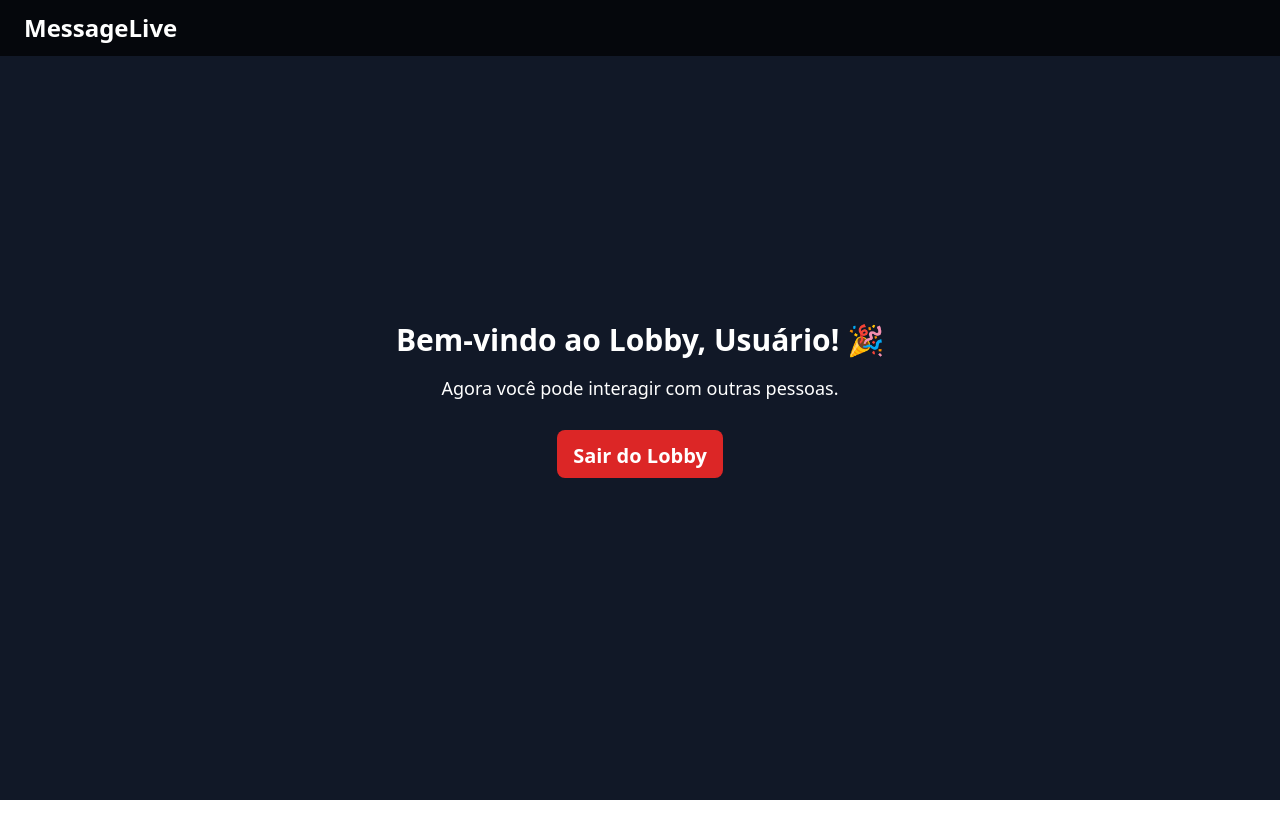
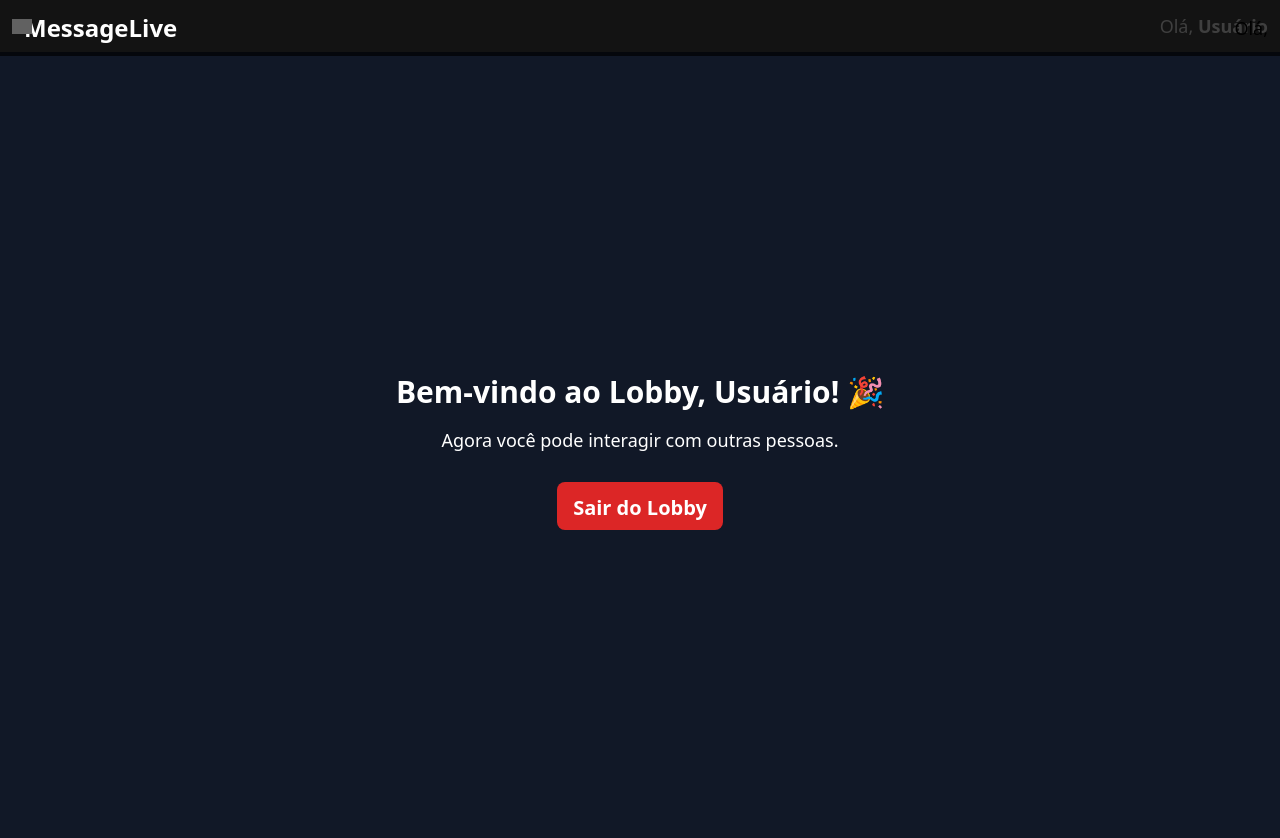
Before and after one commit to DanielQuintela/messageLive_Front-End, a React (Create React App) app: page /lobby in a window 1280 px wide. Shown: the top 838 px of the page. Before the commit the page ends 800 px from the top, so only its background shows below. Built offline with nearby package versions, Linux system fonts and the light colour scheme; no server answers; grey boxes are pictures that could not be loaded.

Commit message:
Adilçao do modal de saida, contexto para usuário e conexão com o back-end em tempo real com socket

```diff
--- a/package.json
+++ b/package.json
@@ -9,6 +9,7 @@
     "@types/react-dom": "^19.0.3",
     "@types/socket.io": "^3.0.2",
     "cra-template": "1.2.0",
+    "dotenv": "^16.4.7",
     "flowbite": "^3.1.1",
     "npx": "^10.2.2",
     "react": "^19.0.0",
@@ -16,6 +17,7 @@
     "react-router-dom": "^7.1.5",
     "react-scripts": "5.0.1",
     "react-toastify": "^11.0.3",
+    "socket.io-client": "^4.8.1",
     "ts-node": "^10.9.2",
     "typescript": "^4.9.5"
   },
--- a/public/index.html
+++ b/public/index.html
@@ -24,7 +24,7 @@
       work correctly both with client-side routing and a non-root public URL.
       Learn how to configure a non-root public URL by running `npm run build`.
     -->
-    <title>React App</title>
+    <title>MessageLive</title>
   </head>
   <body>
     <noscript>You need to enable JavaScript to run this app.</noscript>
--- a/src/pages/components/header/index.tsx
+++ b/src/components/header/index.tsx
@@ -1,13 +1,22 @@
 import { Flip, ToastContainer } from "react-toastify"
+interface header{
+    nome?: string
+}
+
+const HeaderContainer = (props: header) => {
 
 
-const HeaderApp = () => {
 
     return(
         <>
          <header className="bg-black/70 p-3 absolute top-0 left-0 w-full flex items-center justify-between">
             <h1 className="text-[#ffffff] ml-3  lg:text-2xl">MessageLive</h1>
             {/* <img src="messageLiveLogo.png" className="w-40 h-36 rounded-tl-3xl" alt='Imagem da logo' /> */}
+            <div className="text-lg">
+          <span>
+            Olá, <strong> {props.nome} </strong>
+          </span>
+        </div>
         </header>
 
         <ToastContainer
@@ -26,4 +35,4 @@ const HeaderApp = () => {
     )
 }
 
-export default HeaderApp
+export default HeaderContainer
--- /dev/null
+++ b/src/components/modals/modalCancel.tsx
@@ -0,0 +1,28 @@
+import React from 'react';
+import ModalContainer from './modalContainer';
+
+interface IModalCancelConfirmProps {
+    textContent: string;
+    onConfirm: () => void;
+    setShowModalCancelConfirm: (state: boolean) => void;
+}
+
+const ModalCancelConfirm = ({ textContent, onConfirm, setShowModalCancelConfirm }: IModalCancelConfirmProps) => {
+    return (
+        <>
+            <ModalContainer setShowModal={setShowModalCancelConfirm}>
+                <p className='text-white px-1 text-md'>{textContent}</p>
+                <div className='my-4 flex items-center justify-between'>
+                    <button onClick={() => setShowModalCancelConfirm(false)} className='border-2 border-[#4B70F5] text-white rounded-md mx-1 px-3 py-2 font-bold w-1/2'>
+                        Cancelar
+                    </button>
+                    <button onClick={onConfirm} className='bg-gradient-primary text-white rounded-md mx-1 px-3 py-2 font-bold w-1/2'>
+                        Confirmar
+                    </button>
+                </div>
+            </ModalContainer>
+        </>
+    )
+}
+
+export default ModalCancelConfirm;
--- /dev/null
+++ b/src/components/modals/modalContainer.tsx
@@ -0,0 +1,36 @@
+import React, { ReactNode, useEffect, useState } from 'react'
+
+export interface IModalProps{
+    setShowModal: (state: boolean) => void,
+    children?: ReactNode;
+}
+
+const ModalContainer = ({ setShowModal, children }: IModalProps) => {
+    const [animate, setAnimate] = useState('scale-90');
+
+    useEffect(() => {
+        setAnimate('scale-100');
+        setTimeout(() => {
+            setAnimate('scale-95');
+        }, 200);
+    }, []);
+
+    return (
+        <div className='bg-[#000000b5] fixed top-0 left-0 w-full h-screen backdrop-blur-sm z-10 flex items-center justify-center'>
+            <div className={`flex flex-col items-center justify-center w-96 max-h-[90vh] pt-10 px-8 pb-10 rounded-xl z-10 bg-[#0c0c0cc2] relative transition-transform ease-out ${animate}`}>
+                <header className='text-right w-full'>
+                    <button className=' p-3'
+                        id='btn-close'
+                        onClick={() => setShowModal(false)}>
+                        <img src='/delete.png' alt='Close' width={20} height={20} className='invert'  />
+                    </button>
+                </header>
+                <div className="w-full px-3 overflow-y-auto no-scrollbar">
+                    {children}
+                </div>
+            </div>
+        </div>
+    );
+}
+
+export default ModalContainer;
--- /dev/null
+++ b/src/hooks/UserContext.tsx
@@ -0,0 +1,42 @@
+import { createContext, useContext, useState, useEffect, ReactNode } from "react";
+import { io } from "socket.io-client";
+const APIPORT = process.env.PORT || 5000
+const socket = io(`http://localhost:${APIPORT}`);
+
+interface UserContextType {
+  nome: string;
+  setNome: (nome: string) => void;
+  socket: any;
+}
+
+const UserContext = createContext<UserContextType | undefined>(undefined);
+
+export function UserProvider({ children }: { children: ReactNode }) {
+  const [nome, setNome] = useState<string>("Usuário");
+
+  useEffect(() => {
+    console.log(socket);
+
+    socket.on("setUser", (username: string) => {
+      setNome(username);
+    });
+
+    return () => {
+      socket.off("setUser");
+    };
+  }, []);
+
+  return (
+    <UserContext.Provider value={{ nome, setNome, socket }}>
+      {children}
+    </UserContext.Provider>
+  );
+}
+
+export function useUser() {
+  const context = useContext(UserContext);
+  if (!context) {
+    throw new Error("useUser deve ser usado dentro de um UserProvider");
+  }
+  return context;
+}
--- a/src/index.tsx
+++ b/src/index.tsx
@@ -2,12 +2,16 @@ import React from 'react'
 import ReactDOM from 'react-dom/client'
 import './global.css'
 import AppRoutes from './routes'
-import HeaderApp from './pages/components/header'
+import HeaderContainer from './components/header'
+import { UserProvider } from './hooks/UserContext'
 
 
 ReactDOM.createRoot(document.getElementById('root')!).render(
   <React.StrictMode>
-      <HeaderApp />
-      <AppRoutes />
+    <UserProvider>
+        <HeaderContainer/>
+        <AppRoutes />
+    </UserProvider>
+
   </React.StrictMode>,
 )
--- a/src/pages/home/index.tsx
+++ b/src/pages/home/index.tsx
@@ -1,18 +1,22 @@
 import { useState } from 'react';
 import './index.css';
 import { useNavigate } from 'react-router-dom';
+import { useUser } from '../../hooks/UserContext';
+
 
 
 function Home() {
   const [tela, setTela] = useState<"inicio" | "askName">("inicio");
-  const [nome, setNome] = useState("");
+  const [inputNome, setInputNome] = useState("");
+  const { socket } = useUser();
   const navigate = useNavigate();
 
   const handleToLobby = () =>{
 
 
-    if (nome) {
-      navigate(`/lobby?nome=${encodeURIComponent(nome)}`);
+    if (inputNome) {
+      socket.emit("join", inputNome)
+      navigate(`/lobby`);
     } else {
       alert("Por favor, digite seu nome antes de entrar!"); // Evita que entre sem nome
     }
@@ -63,8 +67,8 @@ function Home() {
                 type="text"
                 className="mt-4 p-3 text-black rounded-lg w-64 h-11"
                 placeholder="Digite seu nome aqui"
-                value={nome}
-                onChange={(e) => setNome(e.target.value)}
+                value={inputNome}
+                onChange={(e) => setInputNome(e.target.value)}
                 required
               />
               <button
--- a/src/pages/chat/index.tsx
+++ b/src/pages/lobby/chat/index.tsx
@@ -1,13 +1,9 @@
-import App from "../home";
-
-
-App()
 
 const Chat = () => {
     return (
         <div>
             <h1>Bem-vindo ao Chat</h1>
-            <App></App>
+
         </div>
     );
 };
--- a/src/pages/lobby/index.tsx
+++ b/src/pages/lobby/index.tsx
@@ -1,12 +1,13 @@
-import { useEffect } from "react";
-import { useNavigate, useLocation } from "react-router-dom";
+import { useEffect, useState } from "react";
+import { useNavigate } from "react-router-dom";
 import { toast } from "react-toastify";
+import ModalCancelConfirm from "../../components/modals/modalCancel";
+import { useUser } from "../../hooks/UserContext";
 
 function Lobby() {
   const navigate = useNavigate();
-  const location = useLocation();
-  const params = new URLSearchParams(location.search);
-  const nome = params.get("nome") || "Usuário";
+  const [showModalCancelConfirm, setShowModalCancelConfirm] = useState<boolean>(false);
+  const { nome } = useUser();
   let acces = 0
 
   useEffect(() => {
@@ -17,6 +18,17 @@ function Lobby() {
   }, [nome, acces]);
 
   return (
+    <>
+       <header className="flex items-center justify-between p-3 bg-black/75 text-[#D4D4D4]">
+        <button onClick={() => setShowModalCancelConfirm(true)}>
+          <img src="/exit.png" alt="Deslogar" width={20} height={20} className="invert" title="Deslogar" />
+        </button>
+        <div className="text-lg">
+          <span>
+            Olá, <strong> {nome} </strong>
+          </span>
+        </div>
+      </header>
       <div className="flex flex-col items-center justify-center h-screen bg-gray-900 text-white text-center">
         <h1 className="font-bold text-3xl">Bem-vindo ao Lobby, {nome}! 🎉</h1>
         <p className="mt-4 text-lg">Agora você pode interagir com outras pessoas.</p>
@@ -27,6 +39,14 @@ function Lobby() {
           Sair do Lobby
         </button>
       </div>
+      {showModalCancelConfirm && (
+        <ModalCancelConfirm
+          textContent="Deseja sair?"
+          onConfirm={ () => navigate("/")}
+          setShowModalCancelConfirm={setShowModalCancelConfirm}
+        />
+      )}
+    </>
   );
 }
 
```
Also changed, not shown: 2 other files (tests, documents, lock files or other folders). Lines whose indentation alone changed are shown as unchanged.
